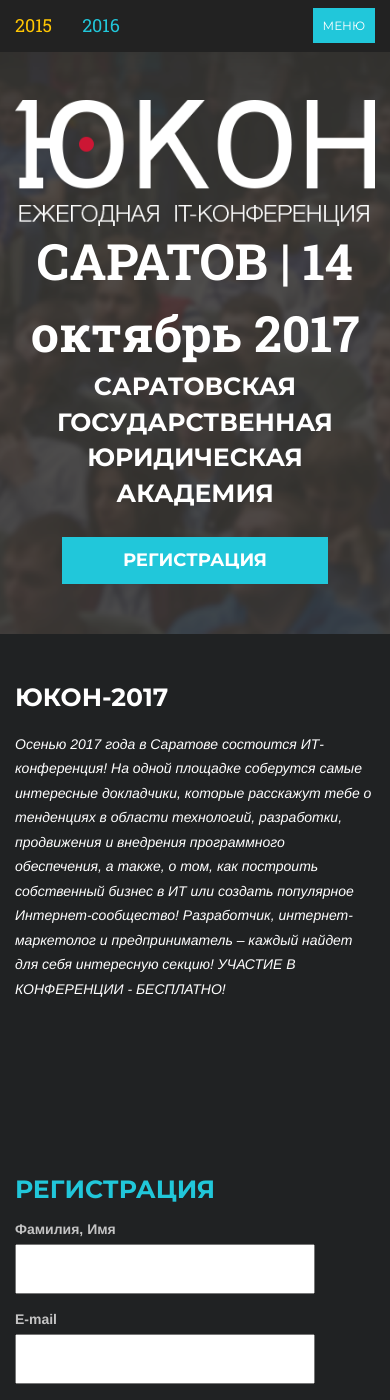
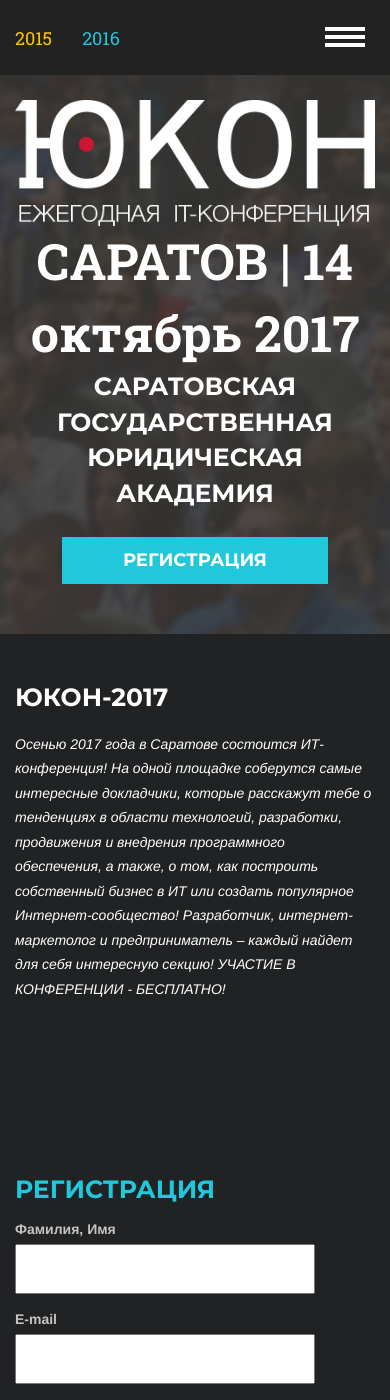
Before and after one commit to youcon/youcon.github.io, a Jekyll site: the page built from index.html, in a window 390 px wide and 1400 px high. Built offline with Jekyll 4.4.1, drawn with Linux system fonts in a browser that asks for light colours; nearby versions of some CDN libraries; some web fonts are replaced.

Commit message:
Text changed to interactive humburger icon

```diff
--- a/index.html
+++ b/index.html
@@ -63,7 +63,14 @@ layout: default
                 <!-- Brand and toggle get grouped for better mobile display -->
                 <div class="navbar-header page-scroll">
                     <button type="button" class="navbar-toggle" data-toggle="collapse" data-target="#bs-example-navbar-collapse-1">
-                        <span class="sr-only">Toggle navigation</span> Меню<i class="fa fa-bars"></i>
+                        <span class="sr-only">Toggle navigation</span>
+                        <div id="nav-icon3">
+                            <span></span>
+                            <span></span>
+                            <span></span>
+                            <span></span>
+                        </div>
+                    <i class="fa fa-bars"></i>
                     </button>
                     <a class="navbar-brand page-scroll" href="http://2015.youcon.ru">2015</a>
                     <a class="navbar-brand page-scroll" href="http://2016.youcon.ru">2016</a>
--- a/static/css/style.css
+++ b/static/css/style.css
@@ -63,23 +63,95 @@ h6 {
     padding-top: 30px;
     padding-bottom: 30px;
 }
+
 .org-block {
     padding-top: 20px;
     padding-bottom: 20px;
     display: block;
     width: 220px;
 }
-
 .org-block img {
     display: block;
     margin: 0 auto;
 }
-
 .org-block .org-text {
     text-align: center;
     margin-top: 10px;
     margin-bottom: 10px;
 }
+
+#nav-icon1, #nav-icon2, #nav-icon3, #nav-icon4 {
+  width: 40px;
+  height: 20px;
+  position: relative;
+  margin: 10px auto;
+  -webkit-transform: rotate(0deg);
+  -moz-transform: rotate(0deg);
+  -o-transform: rotate(0deg);
+  transform: rotate(0deg);
+  -webkit-transition: .5s ease-in-out;
+  -moz-transition: .5s ease-in-out;
+  -o-transition: .5s ease-in-out;
+  transition: .5s ease-in-out;
+  cursor: pointer;
+}
+
+#nav-icon1 span, #nav-icon3 span, #nav-icon4 span {
+  display: block;
+  position: absolute;
+  height: 4px;
+  width: 100%;
+  background: white;
+  opacity: 1;
+  left: 0;
+  -webkit-transform: rotate(0deg);
+  -moz-transform: rotate(0deg);
+  -o-transform: rotate(0deg);
+  transform: rotate(0deg);
+  -webkit-transition: .25s ease-in-out;
+  -moz-transition: .25s ease-in-out;
+  -o-transition: .25s ease-in-out;
+  transition: .25s ease-in-out;
+}
+
+#nav-icon3 span:nth-child(1) {
+  top: 0px;
+}
+
+#nav-icon3 span:nth-child(2),#nav-icon3 span:nth-child(3) {
+  top: 8px;
+}
+
+#nav-icon3 span:nth-child(4) {
+  top: 16px;
+}
+
+#nav-icon3.open span:nth-child(1) {
+  top: 18px;
+  width: 0%;
+  left: 50%;
+}
+
+#nav-icon3.open span:nth-child(2) {
+  -webkit-transform: rotate(45deg);
+  -moz-transform: rotate(45deg);
+  -o-transform: rotate(45deg);
+  transform: rotate(45deg);
+}
+
+#nav-icon3.open span:nth-child(3) {
+  -webkit-transform: rotate(-45deg);
+  -moz-transform: rotate(-45deg);
+  -o-transform: rotate(-45deg);
+  transform: rotate(-45deg);
+}
+
+#nav-icon3.open span:nth-child(4) {
+  top: 18px;
+  width: 0%;
+  left: 50%;
+}
+
 
 .logo-img {
     width: 100%;
@@ -201,8 +273,6 @@ fieldset[disabled] .btn-xl.active {
     border-color: rgba(255, 255, 255, 0.02);
 }
 .navbar-custom .navbar-toggle {
-    background-color: #21c7da;
-    border-color: #21c7da;
     font-family: "Montserrat", "Helvetica Neue", Helvetica, Arial, sans-serif;
     text-transform: uppercase;
     color: white;
@@ -210,9 +280,9 @@ fieldset[disabled] .btn-xl.active {
     border: none;
     border-radius: 0px;
 }
-.navbar-custom .navbar-toggle:hover,
-.navbar-custom .navbar-toggle:focus {
-    background-color: #21c7da;
+.navbar-default .navbar-toggle:hover,
+.navbar-default .navbar-toggle:focus {
+    background: none !important;
 }
 .navbar-custom .nav li a {
     font-family: "Montserrat", "Helvetica Neue", Helvetica, Arial, sans-serif;
@@ -240,6 +310,10 @@ fieldset[disabled] .btn-xl.active {
     .img-centered {
         padding-top: 15px;
         padding-bottom: 15px;
+    }
+
+    .navbar-custom .navbar-brand {
+        padding-top: 28px;
     }
 }
 @media (min-width: 768px) {
--- a/static/js/script.js
+++ b/static/js/script.js
@@ -47,4 +47,10 @@
         return false
     });
 
+    $(document).ready(function(){
+	     $('#nav-icon1,#nav-icon2,#nav-icon3,#nav-icon4').click(function(){
+		       $(this).toggleClass('open');
+	     });
+    });
+
 })(jQuery); // End of use strict
```
